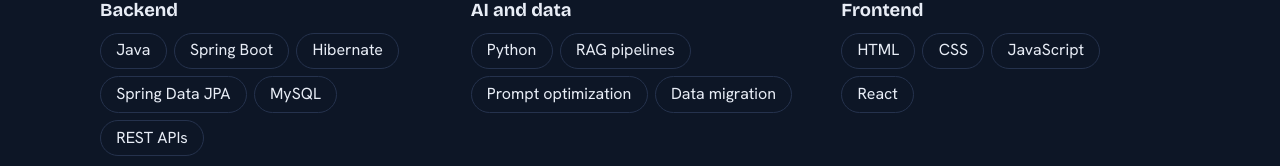
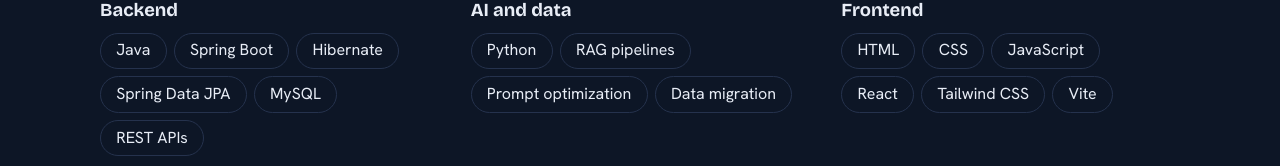
Before and after one commit to Shiv-96/Shiv-96.github.io, a React (Vite) app: page / in a window 1280 px wide. Shown: the part 2180-2346 px from the top of the page. Built offline with nearby package versions, Linux system fonts and the light colour scheme.

Commit message:
Update skills and add new restaurant project
Added Tailwind CSS and Vite to the Frontend skills. Included a new project for a restaurant website with relevant technologies and links.

```diff
--- a/src/data.js
+++ b/src/data.js
@@ -42,7 +42,7 @@ export const experience = [
 export const skills = [
   { group: 'Backend', items: ['Java', 'Spring Boot', 'Hibernate', 'Spring Data JPA', 'MySQL', 'REST APIs'] },
   { group: 'AI and data', items: ['Python', 'RAG pipelines', 'Prompt optimization', 'Data migration'] },
-  { group: 'Frontend', items: ['HTML', 'CSS', 'JavaScript', 'React'] },
+  { group: 'Frontend', items: ['HTML', 'CSS', 'JavaScript', 'React', 'Tailwind CSS', 'Vite'] },
 ]
 
 export const tools = [
@@ -51,6 +51,12 @@ export const tools = [
 ]
 
 export const projects = [
+  {
+    title: 'Zafraan: Restaurant Website', type: 'frontend', img: 'zafraan.webp', note: 'Client-style concept project',
+    desc: 'A responsive website for a fictional Awadhi restaurant in Lucknow, with a filterable veg/non-veg menu, gallery lightbox, dark/light theme and online table booking through Netlify Forms (no backend).',
+    tech: ['React', 'Vite', 'Tailwind CSS', 'Netlify Forms', 'SEO'],
+    links: [['GitHub', 'https://github.com/Shiv-96/zafraan-restaurant'], ['Live site', 'https://zafraan-lucknow.netlify.app/']],
+  },
   {
     title: 'Online Shopping Application', type: 'backend', img: 'online_shopping_application.png',
     desc: 'Spring Boot REST APIs with full CRUD for an online store, with separate access for Admin and Customer users.',
```
